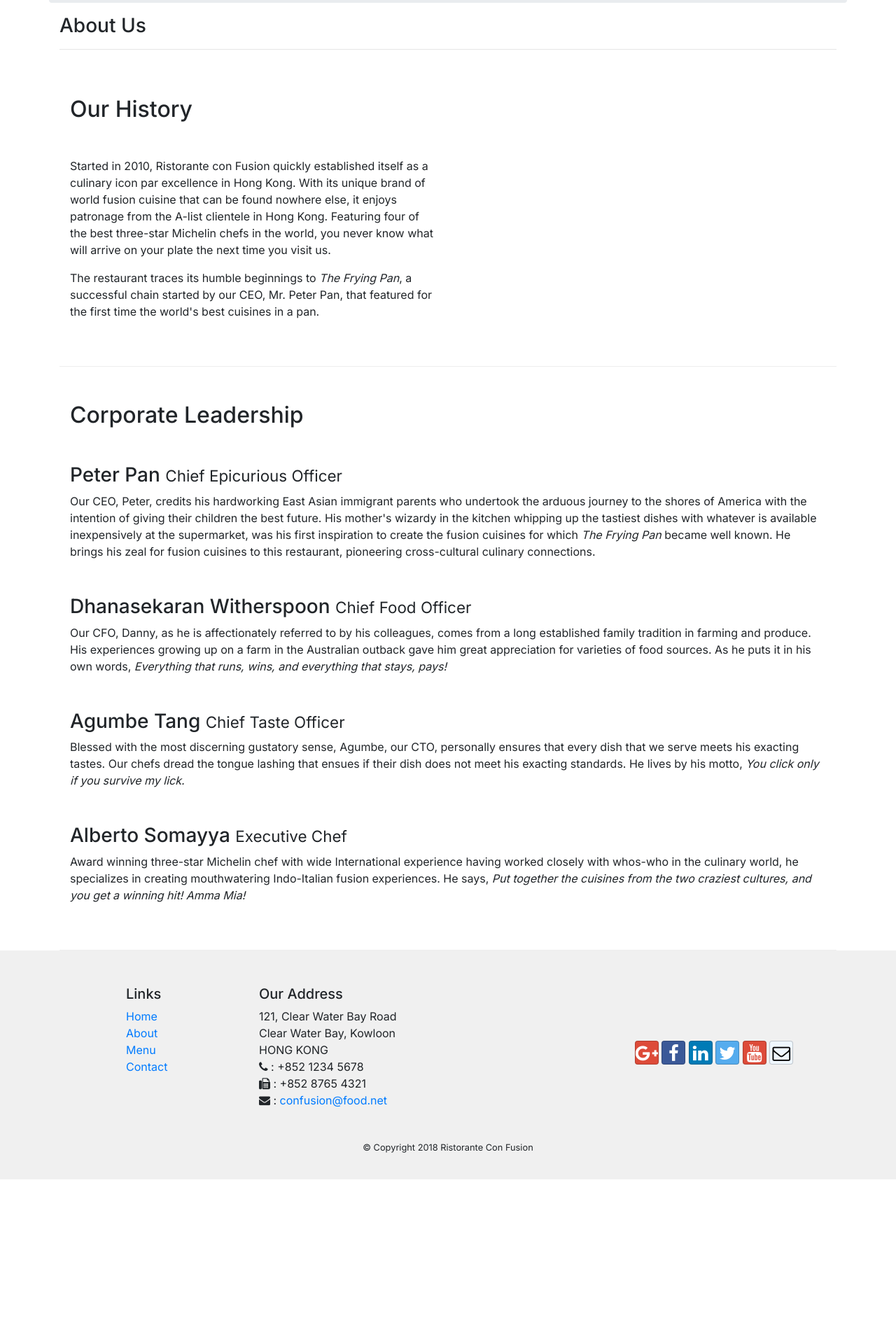
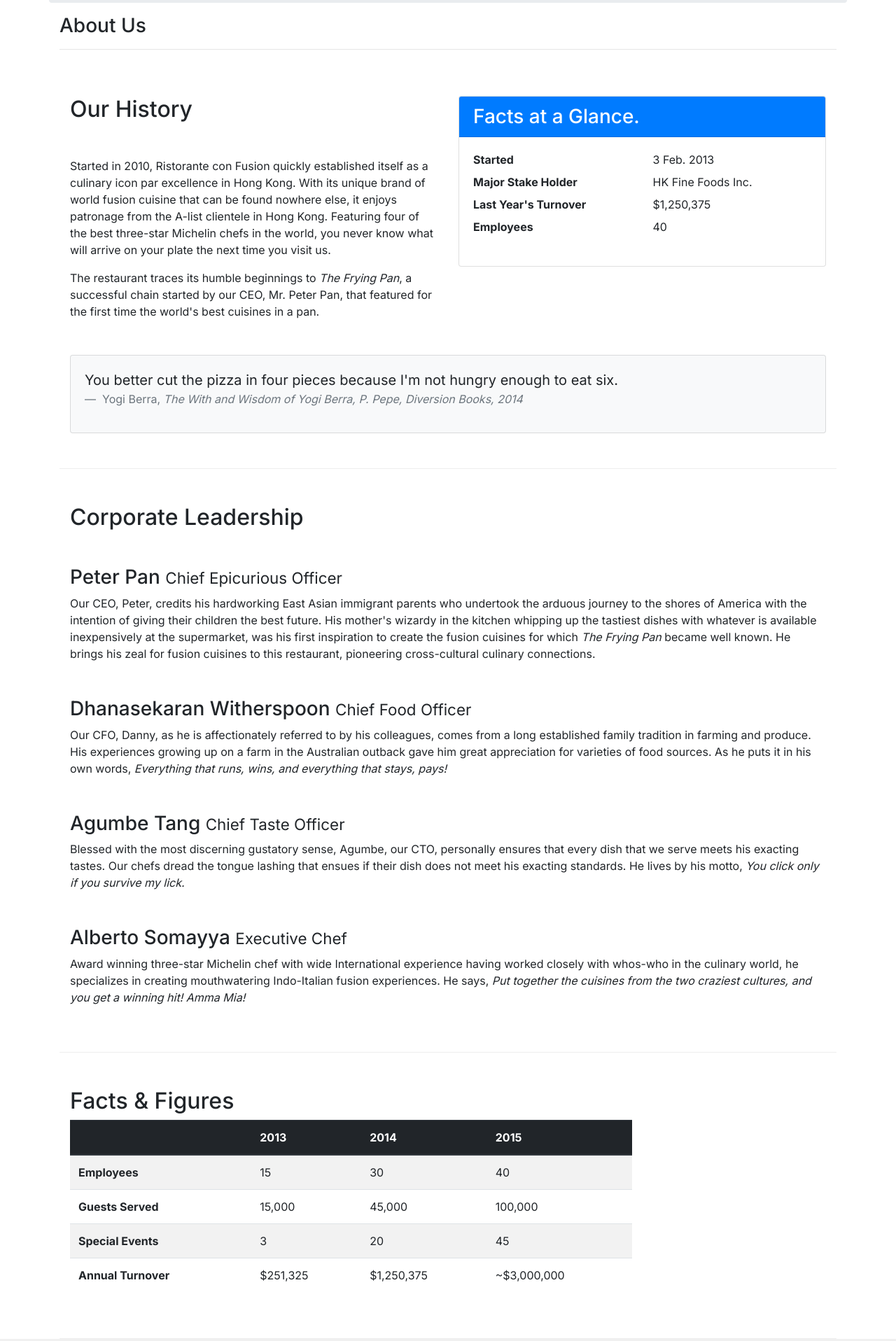
Before and after one commit to dh711/coursera-bootstrap, a website: page aboutus.html in a window 1280 px wide. Shown: the part 378-2294 px from the top of the page at 70% size. Before the commit the page ends 2063 px from the top, so only its background shows below. Drawn offline with nearby package versions, Linux system fonts and the light colour scheme.

Commit message:
added 'facts and figures' table and 'at a glance' card.

```diff
--- a/aboutus.html
+++ b/aboutus.html
@@ -114,14 +114,49 @@
                         know what will arrive on your plate the next time you
                         visit us.
                     </p>
-                    <p>
+                    <p class="margin">
                         The restaurant traces its humble beginnings to
                         <em>The Frying Pan</em>, a successful chain started by
                         our CEO, Mr. Peter Pan, that featured for the first time
                         the world's best cuisines in a pan.
                     </p>
                 </div>
-                <div></div>
+                <div class="col-sm">
+                    <div class="card">
+                        <h3 class="card-header bg-primary text-white">
+                            Facts at a Glance.
+                        </h3>
+                        <div class="card-body">
+                            <dl class="row">
+                                <dt class="col-6">Started</dt>
+                                <dd class="col-6">3 Feb. 2013</dd>
+                                <dt class="col-6">Major Stake Holder</dt>
+                                <dd class="col-6">HK Fine Foods Inc.</dd>
+                                <dt class="col-6">Last Year's Turnover</dt>
+                                <dd class="col-6">$1,250,375</dd>
+                                <dt class="col-6">Employees</dt>
+                                <dd class="col-6">40</dd>
+                            </dl>
+                        </div>
+                    </div>
+                </div>
+                <div class="col-12">
+                    <div class="card card-body bg-light">
+                        <blockquote class="blockquote">
+                            <p class="mb-0">
+                                You better cut the pizza in four pieces because
+                                I'm not hungry enough to eat six.
+                            </p>
+                            <footer class="blockquote-footer">
+                                Yogi Berra,
+                                <cite title="Source Title"
+                                    >The With and Wisdom of Yogi Berra, P. Pepe,
+                                    Diversion Books, 2014</cite
+                                >
+                            </footer>
+                        </blockquote>
+                    </div>
+                </div>
             </div>
 
             <div class="row row-content">
@@ -178,6 +213,50 @@
                         >
                     </p>
                 </div>
+            </div>
+            <div class="row row-content">
+                <div class="col-12 col-sm-9">
+                    <h2>Facts &amp; Figures</h2>
+                    <div class="table-responsive">
+                        <table class="table table-striped">
+                            <thead class="thead-dark">
+                                <tr>
+                                    <th>&nbsp;</th>
+                                    <th>2013</th>
+                                    <th>2014</th>
+                                    <th>2015</th>
+                                </tr>
+                            </thead>
+                            <tbody>
+                                <tr>
+                                    <th>Employees</th>
+                                    <td>15</td>
+                                    <td>30</td>
+                                    <td>40</td>
+                                </tr>
+                                <tr>
+                                    <th>Guests Served</th>
+                                    <td>15,000</td>
+                                    <td>45,000</td>
+                                    <td>100,000</td>
+                                </tr>
+                                <tr>
+                                    <th>Special Events</th>
+                                    <td>3</td>
+                                    <td>20</td>
+                                    <td>45</td>
+                                </tr>
+                                <tr>
+                                    <th>Annual Turnover</th>
+                                    <td>$251,325</td>
+                                    <td>$1,250,375</td>
+                                    <td>~$3,000,000</td>
+                                </tr>
+                            </tbody>
+                        </table>
+                    </div>
+                </div>
+                <div class="col-12 col-sm-3"></div>
             </div>
         </div>
 
```
